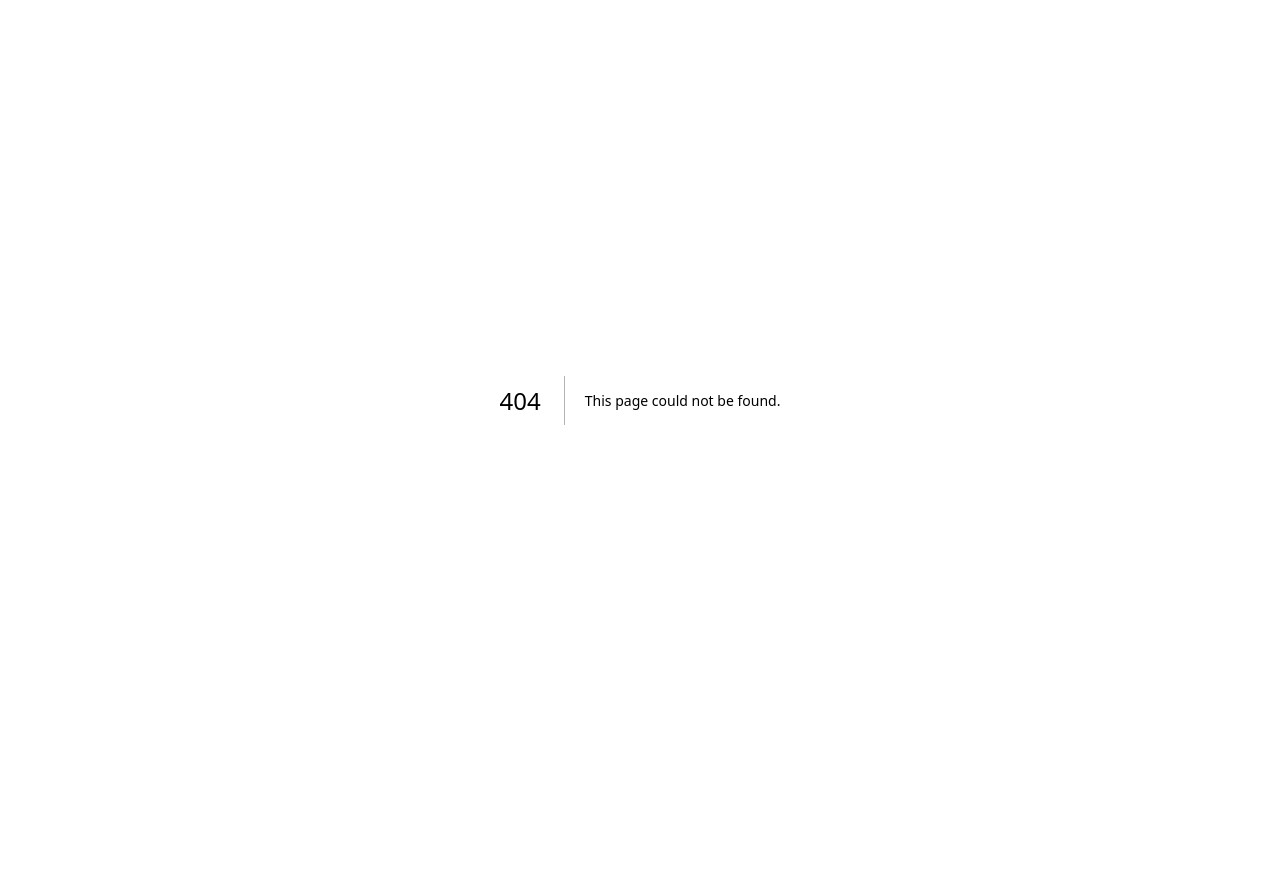
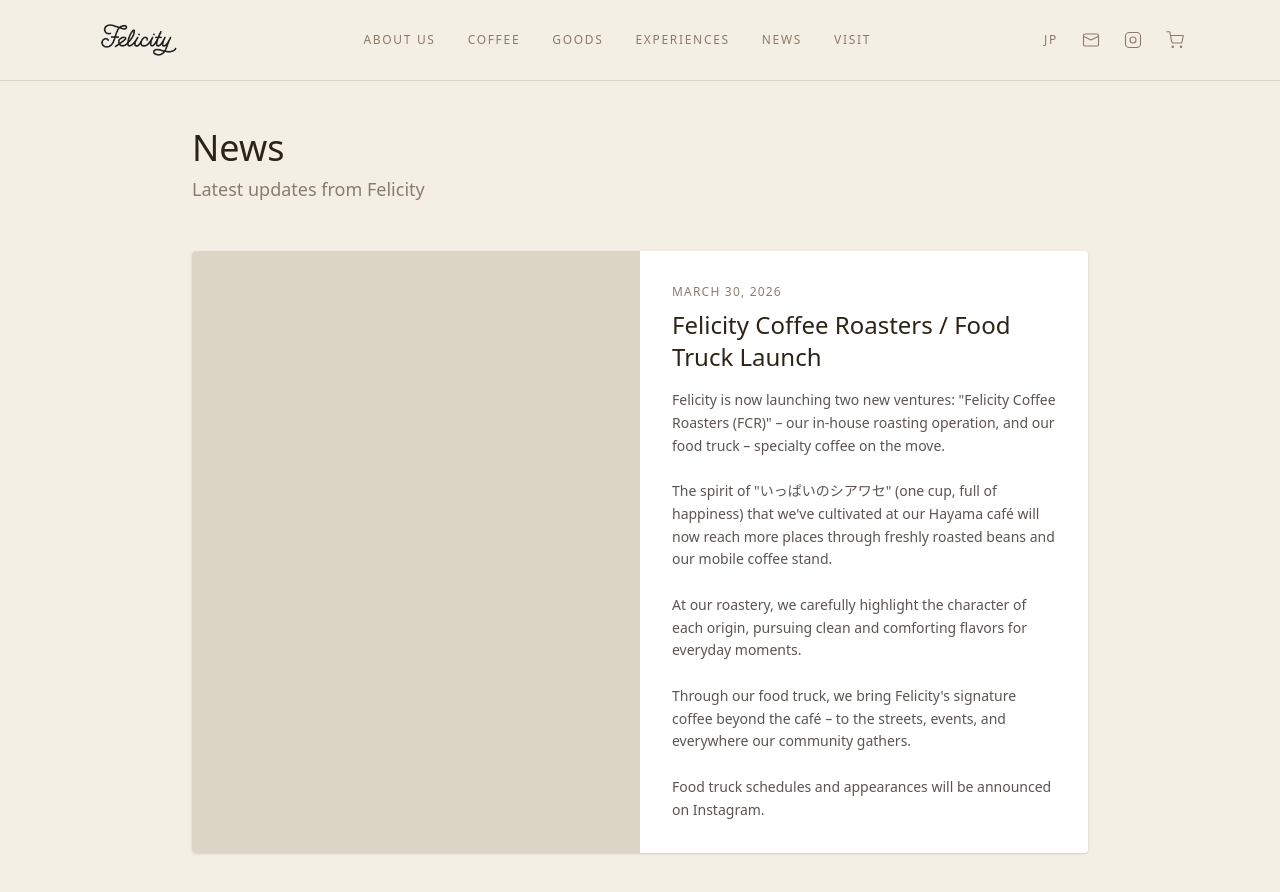
Before and after one commit to rkirishima/felicity-web, a Next.js app: page /en/news in a window 1280 px wide. Before the commit this address had no page. Shown: the top 892 px of the page. Before the commit the page ends 800 px from the top, so only its background shows below. Built offline with nearby package versions, Linux system fonts and the light colour scheme.

Commit message:
Add: News pages (JP/EN) with Footer component

```diff
--- a/app/components/ResponsiveNav.tsx
+++ b/app/components/ResponsiveNav.tsx
@@ -14,11 +14,14 @@
   // Determine the ABOUT link based on locale
   const aboutLink = locale === 'en' ? '/en/about' : locale === 'ja' ? '/ja/about' : '/about';
 
+  const newsLink = locale === 'en' ? '/en/news' : '/news';
+
   const navItems = [
     { label: 'ABOUT US', href: '#philosophy' },
     { label: 'COFFEE', href: '#coffee' },
     { label: 'GOODS', href: '#merch' },
     { label: 'EXPERIENCES', href: '#experiences' },
+    { label: 'NEWS', href: newsLink },
     { label: 'VISIT', href: '#visit' },
   ];
 
--- /dev/null
+++ b/app/en/news/page.tsx
@@ -0,0 +1,59 @@
+import { Header } from '@/app/components/Header';
+import { Footer } from '@/app/components/Footer';
+
+const newsItems = [
+  {
+    id: '1',
+    date: 'March 30, 2026',
+    title: 'Felicity Coffee Roasters / Food Truck Launch',
+    content: `Felicity is now launching two new ventures: "Felicity Coffee Roasters (FCR)" – our in-house roasting operation, and our food truck – specialty coffee on the move.
+
+The spirit of "いっぱいのシアワセ" (one cup, full of happiness) that we've cultivated at our Hayama café will now reach more places through freshly roasted beans and our mobile coffee stand.
+
+At our roastery, we carefully highlight the character of each origin, pursuing clean and comforting flavors for everyday moments.
+
+Through our food truck, we bring Felicity's signature coffee beyond the café – to the streets, events, and everywhere our community gathers.
+
+Food truck schedules and appearances will be announced on Instagram.`,
+    image: '/images/news/food-truck.jpg',
+  },
+];
+
+export const metadata = {
+  title: 'News | Felicity Café',
+  description: 'Latest news and updates from Felicity',
+};
+
+export default function NewsPageEN() {
+  return (
+    <>
+      <Header locale="en" pathname="/en/news" contactLabel="Contact" />
+      <main className="min-h-screen bg-[#F4EFE4] py-16 px-4 pt-32">
+        <div className="max-w-4xl mx-auto">
+          <h1 className="text-4xl font-light text-[#2C2416] mb-2">News</h1>
+          <p className="text-[#8C7B6B] mb-12">Latest updates from Felicity</p>
+
+          <div className="space-y-12">
+            {newsItems.map((item) => (
+              <article key={item.id} className="bg-white rounded-sm shadow-sm overflow-hidden">
+                <div className="grid grid-cols-1 md:grid-cols-2 gap-0">
+                  <div className="relative h-64 md:h-auto bg-[#DDD5C5]" />
+                  <div className="p-8 flex flex-col justify-center">
+                    <p className="text-[12px] text-[#8C7B6B] mb-2 uppercase tracking-widest">
+                      {item.date}
+                    </p>
+                    <h2 className="text-2xl font-light text-[#2C2416] mb-4">{item.title}</h2>
+                    <div className="text-[14px] text-[#5C5451] leading-relaxed whitespace-pre-line">
+                      {item.content}
+                    </div>
+                  </div>
+                </div>
+              </article>
+            ))}
+          </div>
+        </div>
+      </main>
+      <Footer locale="en" />
+    </>
+  );
+}
--- /dev/null
+++ b/app/news/page.tsx
@@ -0,0 +1,59 @@
+import { Header } from '@/app/components/Header';
+import { Footer } from '@/app/components/Footer';
+
+const newsItems = [
+  {
+    id: '1',
+    date: '2026年3月30日',
+    title: 'Felicity Coffee Roasters / キッチンカーがスタート',
+    content: `Felicityではこのたび、自家焙煎事業「Felicity Coffee Roasters（FCR）」とキッチンカーでのコーヒー提供をスタートしました。
+
+葉山の店舗で大切にしてきた「いっぱいのシアワセ」を、これからは焙煎した豆と移動するコーヒースタンドを通して、もっとさまざまな場所へ届けていきます。
+
+焙煎所では、産地ごとの個性を丁寧に引き出しながら、日常に寄り添うクリーンで心地よい味わいを追求しています。
+
+キッチンカーでは、Felicityらしい一杯をそのまま外へ持ち出し、街やイベント、さまざまなシーンでお楽しみいただけます。
+
+キッチンカーの出店情報や営業日は、Instagramにて随時ご案内いたします。`,
+    image: '/images/news/food-truck.jpg',
+  },
+];
+
+export const metadata = {
+  title: 'ニュース | Felicity Café',
+  description: 'Felicityの最新ニュースと情報',
+};
+
+export default function NewsPage() {
+  return (
+    <>
+      <Header locale="ja" pathname="/news" contactLabel="お問い合わせ" />
+      <main className="min-h-screen bg-[#F4EFE4] py-16 px-4 pt-32">
+        <div className="max-w-4xl mx-auto">
+          <h1 className="text-4xl font-light text-[#2C2416] mb-2">ニュース</h1>
+          <p className="text-[#8C7B6B] mb-12">Felicityの最新情報をお届けします</p>
+
+          <div className="space-y-12">
+            {newsItems.map((item) => (
+              <article key={item.id} className="bg-white rounded-sm shadow-sm overflow-hidden">
+                <div className="grid grid-cols-1 md:grid-cols-2 gap-0">
+                  <div className="relative h-64 md:h-auto bg-[#DDD5C5]" />
+                  <div className="p-8 flex flex-col justify-center">
+                    <p className="text-[12px] text-[#8C7B6B] mb-2 uppercase tracking-widest">
+                      {item.date}
+                    </p>
+                    <h2 className="text-2xl font-light text-[#2C2416] mb-4">{item.title}</h2>
+                    <div className="text-[14px] text-[#5C5451] leading-relaxed whitespace-pre-line">
+                      {item.content}
+                    </div>
+                  </div>
+                </div>
+              </article>
+            ))}
+          </div>
+        </div>
+      </main>
+      <Footer locale="ja" />
+    </>
+  );
+}
```
Also changed, not shown: .learnings/ERRORS.md (added), .learnings/FEATURE_REQUESTS.md (added), .learnings/LEARNINGS.md (added).
